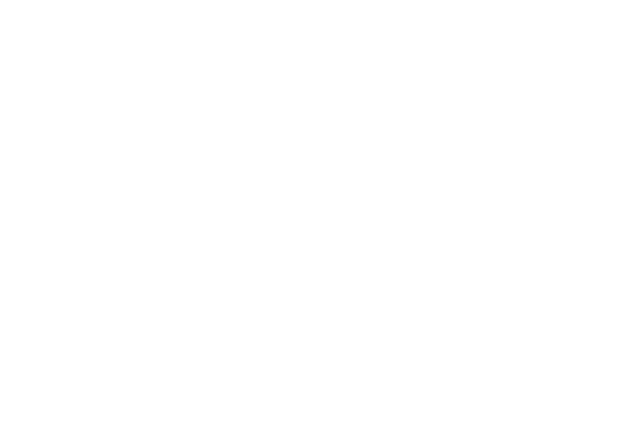
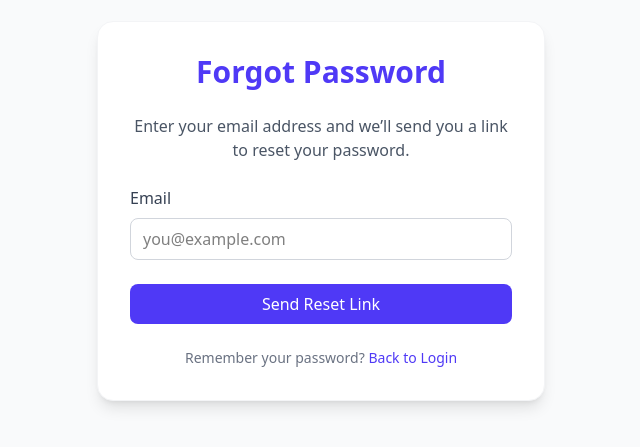
Before and after one commit to Edodian/System-Evidencie-Odbornej-Praxe, a Vue app in the folder Frontend/: page /forgot-password in a window 1280 px wide. Before the commit this address had no page. Shown: the part 189-636 px from the top of the page, without its empty margins (319-959 px from the left). Built offline with nearby package versions, Linux system fonts and the light colour scheme; the HTML template or start-up script is replaced by a standard one.

Commit message:
feature: Add forgot password page and route with API mock

```diff
--- a/Frontend/src/router/index.js
+++ b/Frontend/src/router/index.js
@@ -15,8 +15,8 @@ const routes = [
   { path: '/login', name: 'Login', component: Login },
   { path: '/register/student', name: 'RegisterStudent', component: RegisterStudent },
   { path: '/register/company', name: 'RegisterCompany', component: RegisterCompany },
-  {path: '/internship/add', name: 'AddInternship', component: () => import('@/views/AddInternship.vue')
-},
+  { path: '/internship/add', name: 'AddInternship', component: () => import('@/views/AddInternship.vue')},
+  { path: '/forgot-password', name: 'ForgotPassword', component: () => import('@/views/ForgotPassword.vue')},
 
   // Dashboards by role
   { path: '/dashboard/student', name: 'DashboardStudent', component: DashboardStudent },
--- /dev/null
+++ b/Frontend/src/views/ForgotPassword.vue
@@ -0,0 +1,89 @@
+<template>
+  <div class="min-h-screen flex items-center justify-center bg-gray-50 px-4">
+    <div
+      class="w-full max-w-md bg-white rounded-2xl shadow-lg p-8 border border-gray-100 transition-all duration-300 hover:shadow-xl"
+    >
+      <h1 class="text-3xl font-bold text-center text-indigo-600 mb-6">
+        Forgot Password
+      </h1>
+
+      <p class="text-gray-600 text-center mb-6">
+        Enter your email address and we’ll send you a link to reset your password.
+      </p>
+
+      <!-- Email -->
+      <div class="mb-6">
+        <label class="block text-gray-700 mb-2">Email</label>
+        <input
+          type="email"
+          v-model="email"
+          placeholder="you@example.com"
+          class="w-full border border-gray-300 rounded-lg px-3 py-2 focus:ring-indigo-500 focus:border-indigo-500"
+        />
+      </div>
+
+      <!-- Submit -->
+      <button
+        @click="handleSubmit"
+        class="w-full bg-indigo-600 text-white font-medium py-2 rounded-lg hover:bg-indigo-700 transition-all"
+      >
+        Send Reset Link
+      </button>
+
+      <!-- Message -->
+      <p
+        v-if="message"
+        class="mt-4 text-center text-green-600 bg-green-50 py-2 rounded-lg"
+      >
+        {{ message }}
+      </p>
+
+      <!-- Error -->
+      <p
+        v-if="error"
+        class="mt-4 text-center text-red-500 bg-red-50 py-2 rounded-lg"
+      >
+        {{ error }}
+      </p>
+
+      <!-- Back to Login -->
+      <div class="text-center mt-6 text-gray-500 text-sm">
+        Remember your password?
+        <router-link to="/login" class="text-indigo-600 hover:underline">
+          Back to Login
+        </router-link>
+      </div>
+    </div>
+  </div>
+</template>
+
+<script setup>
+import { ref } from "vue"
+import { useRouter } from "vue-router"
+
+const router = useRouter()
+const email = ref("")
+const message = ref("")
+const error = ref("")
+
+const handleSubmit = async () => {
+  if (!email.value) {
+    error.value = "Please enter your email"
+    return
+  }
+
+  error.value = ""
+  message.value = ""
+
+  try {
+    // 🔹 Mock API POST-запрос
+    await new Promise((resolve) => setTimeout(resolve, 1000))
+    console.log("POST /api/forgot-password", { email: email.value })
+
+    message.value = "Password reset link has been sent to your email."
+    setTimeout(() => router.push("/login"), 2500)
+  } catch (err) {
+    error.value = "Something went wrong. Please try again later."
+  }
+}
+</script>
--- a/Frontend/src/views/Login.vue
+++ b/Frontend/src/views/Login.vue
@@ -42,6 +42,13 @@
       >
         Log In
       </button>
+      <!-- Под кнопкой Login -->
+<p class="text-center mt-4">
+  <router-link to="/forgot-password" class="text-indigo-600 hover:underline text-sm">
+    Forgot your password?
+  </router-link>
+</p>
+
 
       <!-- Error -->
       <p v-if="error" class="text-red-500 text-sm mt-4 text-center">{{ error }}</p>
```
